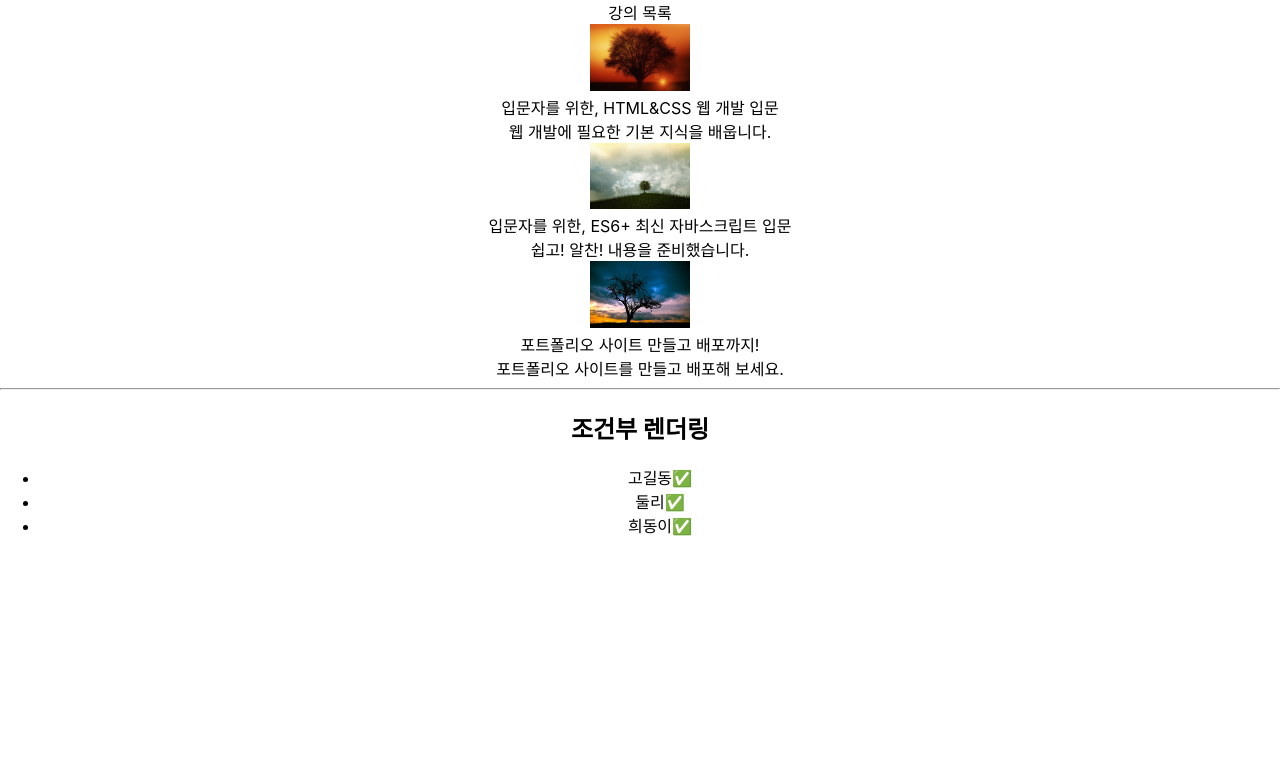
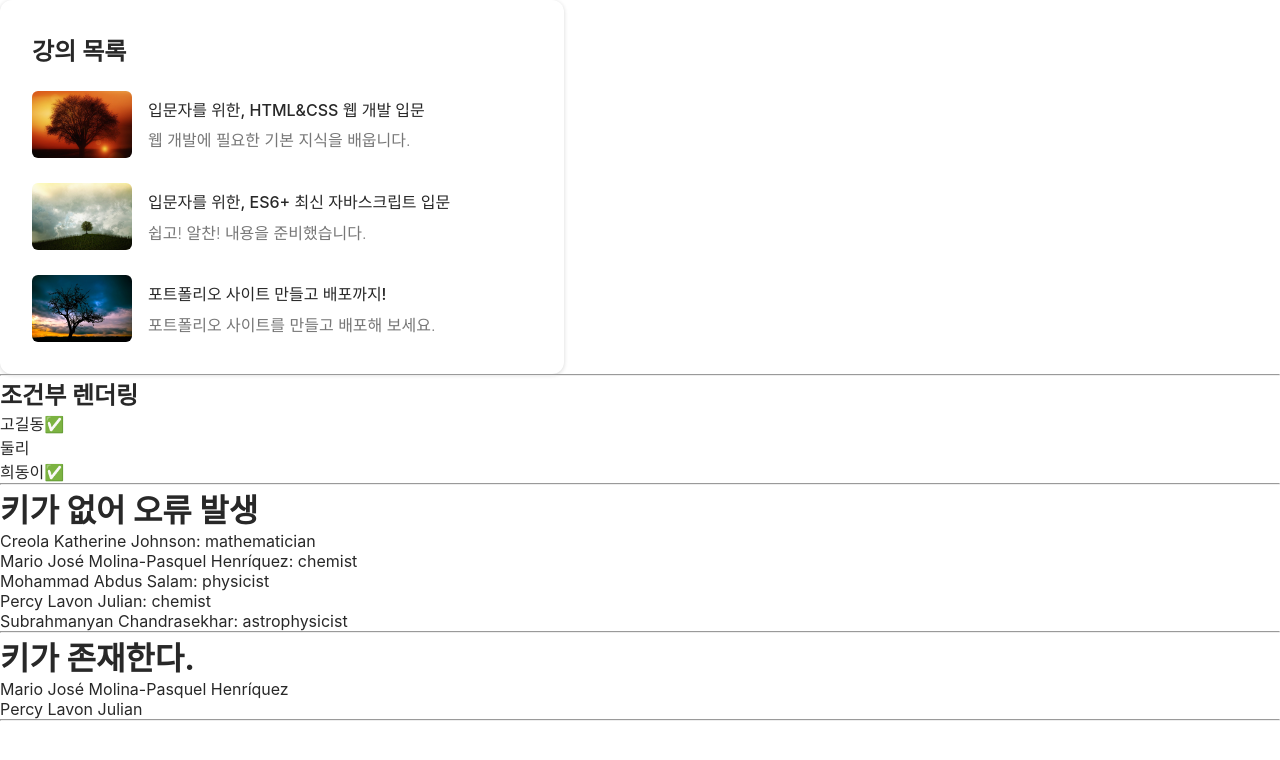
Before and after one commit to kyungbin02/2024_react01, a React (Create React App) app: page / in a window 1280 px wide. Shown: the top 760 px of the page. Built offline with nearby package versions, Linux system fonts and the light colour scheme.

Commit message:
jsx_리스트렌더링

```diff
--- a/src/App.css
+++ b/src/App.css
@@ -1,38 +1,93 @@
-.App {
-  text-align: center;
+* {
+  padding: 0;
+  margin: 0;
 }
 
-.App-logo {
-  height: 40vmin;
-  pointer-events: none;
+body {
+  color: #282828;
 }
 
-@media (prefers-reduced-motion: no-preference) {
-  .App-logo {
-    animation: App-logo-spin infinite 20s linear;
-  }
+main {
+  height: 100vh;
+  background-color: #DAECFD;
+  display: flex;
+  justify-content: center;
+  align-items: center;
 }
 
-.App-header {
-  background-color: #282c34;
-  min-height: 100vh;
+/* Card */
+.card {
+  background-color: white;
+  padding: 2rem;
+  border-radius: 12px;
+  box-shadow: rgba(0, 0, 0, 0.16) 0px 1px 4px;
+  width: 500px;
+}
+
+.card__header {
+  font-size: 1.5rem;
+  font-weight: 600;
+  width: 460px;
+}
+
+.card__body {
+  padding-top: 1.5rem;
+}
+
+/* Course List */
+.courses {
   display: flex;
   flex-direction: column;
-  align-items: center;
-  justify-content: center;
-  font-size: calc(10px + 2vmin);
-  color: white;
+  gap: 1.6rem;
 }
 
-.App-link {
-  color: #61dafb;
+/* Course */
+.course {
+  display: flex;
+  align-items: center;
+  gap: 1rem;
 }
 
-@keyframes App-logo-spin {
-  from {
-    transform: rotate(0deg);
-  }
-  to {
-    transform: rotate(360deg);
-  }
+.course__img {
+  border-radius: 6px;
+  width: 120px;
 }
+
+.course__title {
+  font-weight: 500;
+}
+
+.course__body {
+  flex-grow: 1;
+}
+
+.course__description {
+  color: #777777;
+  font-weight: 300;
+  margin-top: .4rem;
+}
+
+.course__icons {
+  display: flex;
+  align-items: center;
+  column-gap: 0.6rem;
+}
+
+/* Button */
+.btn {
+  background: none;
+  border: none;
+  /* Remove borders */
+  font-size: 20px;
+  /* Set a font size */
+  cursor: pointer;
+  /* Mouse pointer on hover */
+}
+
+.btn>.fa-heart {
+  color: red;
+}
+
+.btn>.fa-link {
+  color: #393939;
+}
--- a/src/App.js
+++ b/src/App.js
@@ -9,6 +9,9 @@
 import Profile from './components/step02/Profile';
 import CourseListCard from './components/step04/CourseListCard';
 import PackingList from './components/step05/PackingList';
+import TextList from './components/step06/TextList';
+import TextList2 from './components/step06/TextList2';
+import TextList3 from './components/step06/TextList3';
 
 function App() {
   const items = [
@@ -36,7 +39,14 @@
       {ischk ? <h2>Hello, react </h2> : <CourseListCard items={items} />}
       <hr />
       <PackingList />
-
+      <hr />
+      <h1> 키가 없어 오류 발생 </h1>
+      <TextList />
+      <hr />
+      <h1>키가 존재한다.</h1>
+      <TextList2 />
+      <hr />
+      <TextList3 />
     </div>
   );
 }
--- a/src/components/step05/PackingList.jsx
+++ b/src/components/step05/PackingList.jsx
@@ -1,30 +1,26 @@
 import React from 'react';
 import Item from './Item';
-
-
-
 
 function PackingList(props) {
     return (
         <section>
-                <h1>조건부 렌더링</h1>
+            <h1> 조건부 렌더링 </h1>
             <ul>
                 <Item
                     isPacked={true}
                     name="고길동"
                 />
                 <Item
-                    isPacked={true}
+                    isPacked={false}
                     name="둘리"
                 />
                 <Item
                     isPacked={true}
                     name="희동이"
                 />
-
             </ul>
         </section>
     );
 }
 
-export default PackingList;
+export default PackingList
--- /dev/null
+++ b/src/components/step06/TextList.jsx
@@ -0,0 +1,23 @@
+import React from 'react';
+
+const people = [
+    'Creola Katherine Johnson: mathematician',
+    'Mario José Molina-Pasquel Henríquez: chemist',
+    'Mohammad Abdus Salam: physicist',
+    'Percy Lavon Julian: chemist',
+    'Subrahmanyan Chandrasekhar: astrophysicist'
+];
+
+function TextList(props) {
+    const listItems = people.map((k) => {
+        return <li>{k}</li>
+    });
+    console.log(listItems)
+    return (
+        <ul>
+            {listItems}
+        </ul>
+    );
+}
+
+export default TextList;
--- /dev/null
+++ b/src/components/step06/TextList2.jsx
@@ -0,0 +1,43 @@
+import React from 'react';
+
+const people = [{
+    id: 0,
+    name: 'Creola Katherine Johnson',
+    profession: 'mathematician',
+}, {
+    id: 1,
+    name: 'Mario José Molina-Pasquel Henríquez',
+    profession: 'chemist',
+}, {
+    id: 2,
+    name: 'Mohammad Abdus Salam',
+    profession: 'physicist',
+}, {
+    id: 3,
+    name: 'Percy Lavon Julian',
+    profession: 'chemist',
+}, {
+    id: 4,
+    name: 'Subrahmanyan Chandrasekhar',
+    profession: 'astrophysicist',
+}];
+
+// 리스트 렌더링에서는 반드시 유일한 값을 갖는 key가 필요하다.
+// filter는 원하는 것만(조건에 맞는 item만) 추출
+function TextList3(props) {
+    const chemist = people.filter((k) => {
+        return k.profession == 'chemist'
+    });
+
+    const listItems = chemist.map((k) => {
+        return <li key={k.id}>{k.name}</li>
+    });
+
+    return (
+        <ul>
+            {listItems}
+        </ul>
+    );
+}
+
+export default TextList3;
--- /dev/null
+++ b/src/components/step06/TextList3.jsx
@@ -0,0 +1,46 @@
+import React from 'react';
+
+const people = [{
+    id: 0,
+    name: 'Creola Katherine Johnson',
+    profession: 'mathematician',
+  }, {
+    id: 1,
+    name: 'Mario José Molina-Pasquel Henríquez',
+    profession: 'chemist',
+  }, {
+    id: 2,
+    name: 'Mohammad Abdus Salam',
+    profession: 'physicist',
+  }, {
+    id: 3,
+    name: 'Percy Lavon Julian',
+    profession: 'chemist',
+  }, {
+    id: 4,
+    name: 'Subrahmanyan Chandrasekhar',
+    profession: 'astrophysicist',
+  }];
+
+
+
+
+
+
+  function TextList3(props) {
+    const chemist = people.map((k) => {
+      return  k.profession == 'chemist'
+         });
+
+         const listItems = chemist.map((k)=>{
+      return  <li key={k.id}>{k.name}</li>
+         });
+
+    return (
+        <ul>
+            {listItems}
+        </ul>
+    );
+}
+
+export default TextList3;
```
Also changed, not shown: src/components/step05/Item.jsx (+18 -21 lines). Lines whose indentation alone changed are shown as unchanged.
